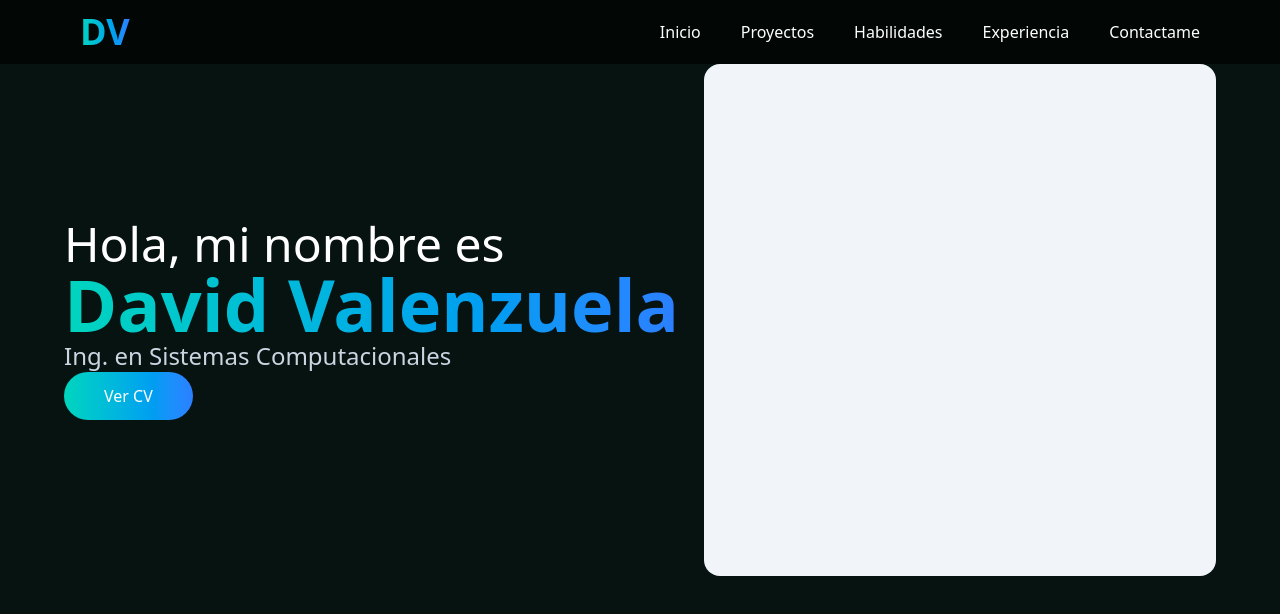
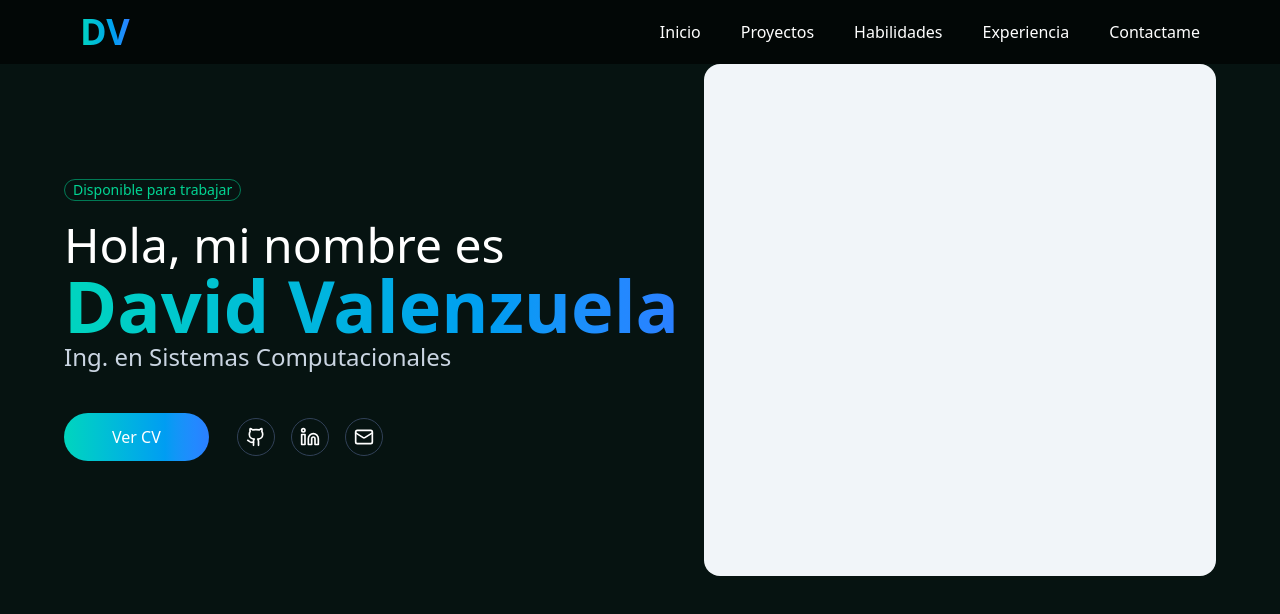
Before and after one commit to davidvchang/Portafolio-Web-v2, a React (Vite) app: page / in a window 1280 px wide. Shown: the top 614 px of the page. Built offline with nearby package versions, Linux system fonts and the light colour scheme.

Commit message:
Add: home section

```diff
--- a/src/components/SocialNetworkButton.jsx
+++ b/src/components/SocialNetworkButton.jsx
@@ -1,8 +1,9 @@
 import React from 'react'
 
-const SocialNetworkButton = () => {
+const SocialNetworkButton = ({icon}) => {
   return (
-    <div>
+    <div className='flex justify-center items-center border border-slate-700 w-fit h-fit rounded-full p-2 hover:border-emerald-600 hover:transition duration-300'>
+        {icon}
 
     </div>
   )
--- a/src/sections/Home.jsx
+++ b/src/sections/Home.jsx
@@ -1,25 +1,40 @@
 import React from 'react'
+import { Github, Linkedin, Mail } from 'lucide-react';
+import SocialNetworkButton from '../components/SocialNetworkButton';
+
 
 const Home = () => {
   return (
     <section className='flex justify-between items-center w-full'>
         {/* PRESENTATION */}
         <div className='flex flex-col text-white'>
-            <div className='flex flex-col'>
-                <span className='text-5xl font-light'>Hola, mi nombre es</span>
-                <span className='text-7xl font-semibold bg-gradient-to-r from-teal-400 to-blue-500 bg-clip-text text-transparent'>David Valenzuela</span>
-                <span className='text-2xl font-light text-slate-300'>Ing. en Sistemas Computacionales</span>
+            <div className='flex flex-col gap-10'>
+                <div className='flex flex-col gap-5'>
+                    <span className='border text-sm select-none w-fit h-fit px-2 border-emerald-700 text-emerald-400 font-light rounded-full'>Disponible para trabajar</span>
 
-                <div className='flex'>
-                    <a href="" className='w-fit h-fit px-10 py-3 rounded-full font-medium bg-gradient-to-r from-teal-400 to-blue-500 text-white'>Ver CV</a>
+                    <div className='flex flex-col'>
+                        <span className='text-5xl font-light'>Hola, mi nombre es</span>
+                        <span className='text-7xl font-semibold bg-gradient-to-r from-teal-400 to-blue-500 bg-clip-text text-transparent'>David Valenzuela</span>
+                        <span className='text-2xl font-light text-slate-300'>Ing. en Sistemas Computacionales</span>
 
+                    </div>
+                </div>
+
+                <div className='flex items-center gap-7'>
+                    <a href="" className='w-fit h-fit px-12 py-3 rounded-full font-medium bg-gradient-to-r from-teal-400 to-blue-500 text-white hover:brightness-95 hover:transition duration-300'>Ver CV</a>
+
+                    <div className='flex gap-4'>
+                        <SocialNetworkButton icon={<Github className='w-5 h-5'/>}/>
+                        <SocialNetworkButton icon={<Linkedin className='w-5 h-5'/>}/>
+                        <SocialNetworkButton icon={<Mail className='w-5 h-5'/>}/>
+
+                    </div>
                 </div>
             </div>
         </div>
 
         {/* PHOTO */}
         <div className='w-[32rem] h-[32rem] bg-slate-100 rounded-2xl'>
-
         </div>
 
     </section>
```
